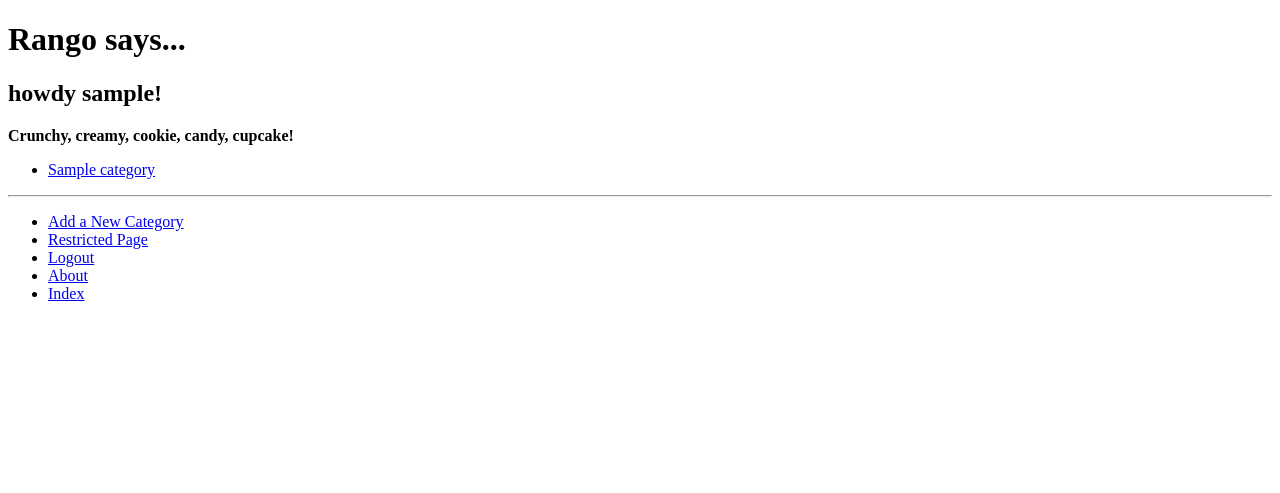
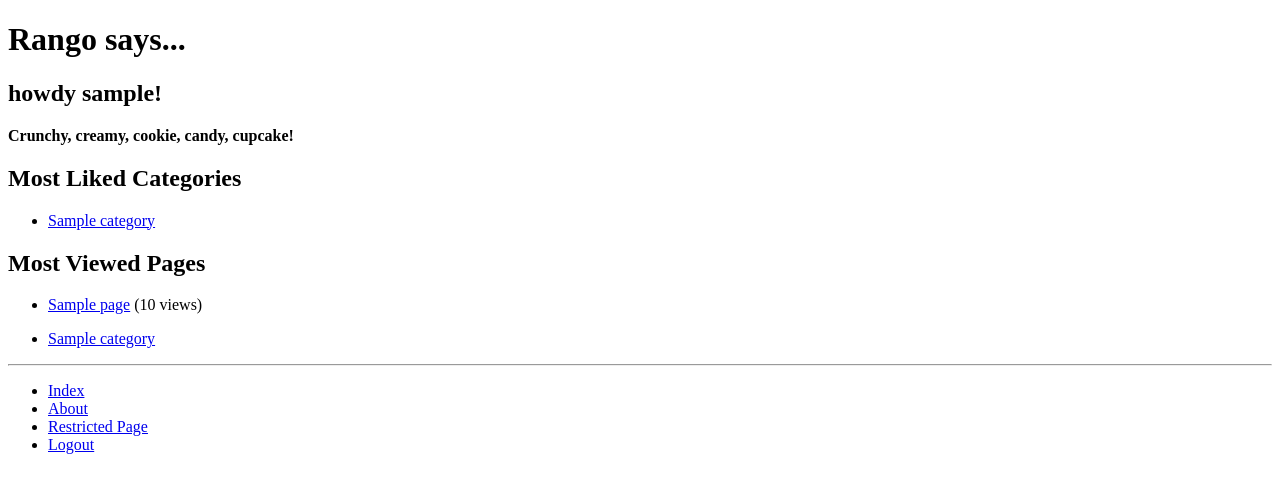
Before and after one commit to Romes241/tango_with_django_project, a Django app: page /rango/ in a window 1280 px wide. Shown: the top 493 px of the page. Run offline with Django 3.2, Linux system fonts and the light colour scheme; a user stored in the database is signed in; tables that the repository leaves empty hold one stand-in row (values such as "Sample post").

Commit message:
Chapter 10 Complete

```diff
--- a/rango/views.py
+++ b/rango/views.py
@@ -5,6 +5,26 @@ from django.contrib.auth.decorators import login_required
 from django.urls import reverse
 from rango.models import Category, Page
 from rango.forms import CategoryForm, PageForm, UserForm, UserProfileForm
+from datetime import datetime
+
+def get_server_side_cookie(request, cookie, default_val=None):
+    val = request.session.get(cookie)
+    if not val:
+        val = default_val
+    return val
+
+def visitor_cookie_handler(request):
+    visits = int(get_server_side_cookie(request, 'visits', '1'))
+    last_visit_cookie = get_server_side_cookie(request, 'last_visit', str(datetime.now()))
+    last_visit_time = datetime.strptime(last_visit_cookie[:-7], '%Y-%m-%d %H:%M:%S')
+
+    if (datetime.now() - last_visit_time).days > 0:
+        visits = visits + 1
+        request.session['last_visit'] = str(datetime.now())
+    else:
+        request.session['last_visit'] = last_visit_cookie
+
+    request.session['visits'] = visits
 
 def index(request):
     category_list = Category.objects.order_by('-likes')[:5]
@@ -16,10 +36,15 @@ def index(request):
         'pages': page_list
     }
 
+    visitor_cookie_handler(request)
+
     return render(request, 'rango/index.html', context=context_dict)
 
 def about(request):
-    return render(request, 'rango/about.html')
+    visitor_cookie_handler(request)
+    context_dict = {'visits': request.session['visits']}
+
+    return render(request, 'rango/about.html', context=context_dict)
 
 def show_category(request, category_name_slug):
     context_dict = {}
--- a/tango_with_django_project/settings.py
+++ b/tango_with_django_project/settings.py
@@ -129,3 +129,6 @@ MEDIA_ROOT = MEDIA_DIR
 MEDIA_URL = '/media/'
 
 LOGIN_URL = 'rango:login'
+
+SESSION_EXPIRE_AT_BROWSER_CLOSE = False
+SESSION_COOKIE_AGE = 1209600
--- a/templates/rango/about.html
+++ b/templates/rango/about.html
@@ -12,6 +12,10 @@ About Rango
 </div>
 
 <div>
+    <p>Visits: {{ visits }}</p>
+</div>
+
+<div>
     <img src="{% static 'images/rango.jpg' %}" alt="Picture of Rango" />
 </div>
 {% endblock %}
--- a/templates/rango/base.html
+++ b/templates/rango/base.html
@@ -23,16 +23,16 @@
 
     <div>
         <ul>
+            <li><a href="{% url 'rango:index' %}">Index</a></li>
+            <li><a href="{% url 'rango:about' %}">About</a></li>
+
             {% if user.is_authenticated %}
-                <li><a href="{% url 'rango:add_category' %}">Add a New Category</a></li>
                 <li><a href="{% url 'rango:restricted' %}">Restricted Page</a></li>
                 <li><a href="{% url 'rango:logout' %}">Logout</a></li>
             {% else %}
                 <li><a href="{% url 'rango:register' %}">Sign Up</a></li>
                 <li><a href="{% url 'rango:login' %}">Login</a></li>
             {% endif %}
-            <li><a href="{% url 'rango:about' %}">About</a></li>
-            <li><a href="{% url 'rango:index' %}">Index</a></li>
         </ul>
     </div>
 
--- a/templates/rango/index.html
+++ b/templates/rango/index.html
@@ -17,4 +17,33 @@ Homepage
 <div>
     <strong>{{ boldmessage }}</strong>
 </div>
+
+<!-- Most Liked Categories -->
+<div>
+    <h2>Most Liked Categories</h2>
+    {% if categories %}
+        <ul>
+            {% for category in categories %}
+                <li><a href="{% url 'rango:show_category' category.slug %}">{{ category.name }}</a></li>
+            {% endfor %}
+        </ul>
+    {% else %}
+        <strong>There are no categories present.</strong>
+    {% endif %}
+</div>
+
+<!-- Most Viewed Pages -->
+<div>
+    <h2>Most Viewed Pages</h2>
+    {% if pages %}
+        <ul>
+            {% for page in pages %}
+                <li><a href="{{ page.url }}">{{ page.title }}</a> ({{ page.views }} views)</li>
+            {% endfor %}
+        </ul>
+    {% else %}
+        <strong>There are no pages present.</strong>
+    {% endif %}
+</div>
+
 {% endblock %}
```
